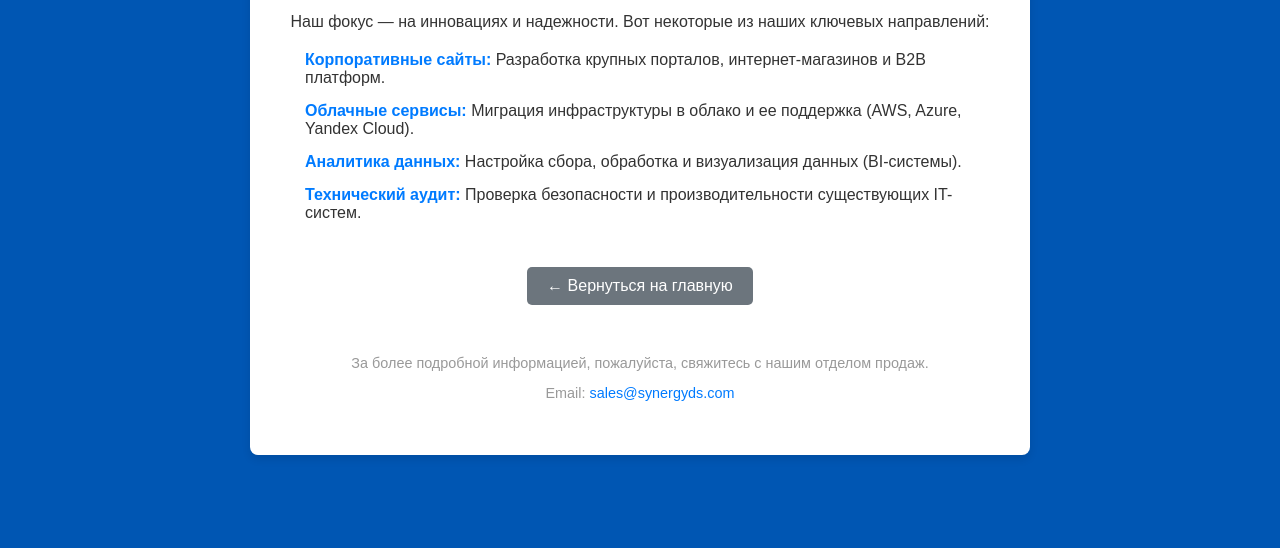
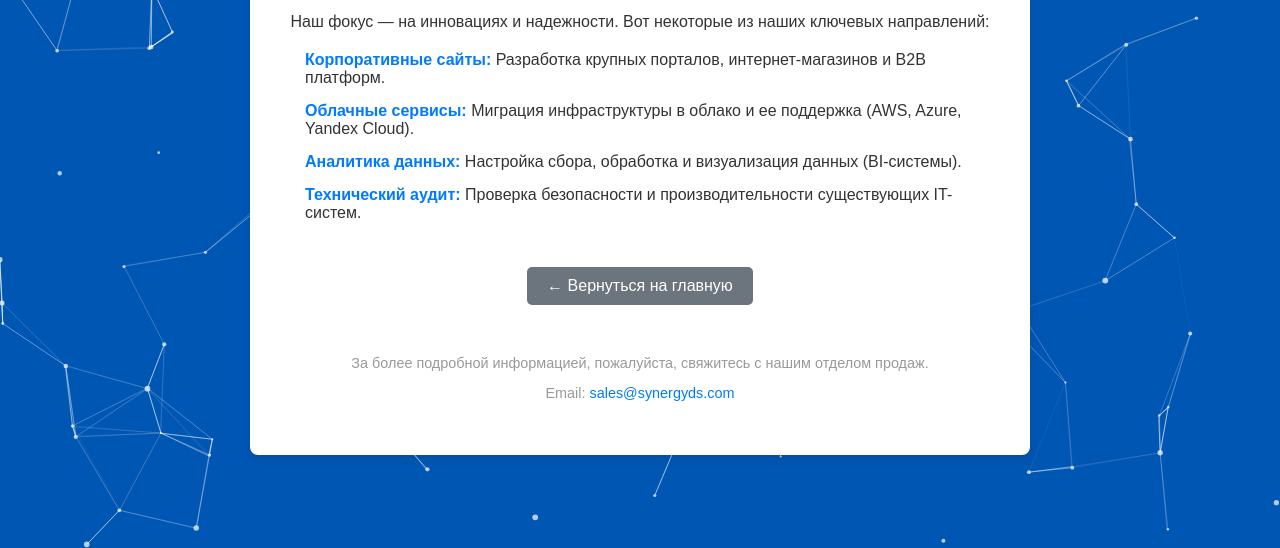
Before and after one commit to JagerSPB/synergy-digital, a plain HTML site: page services.html in a window 1280 px wide. Shown: the part 252-800 px from the top of the page. Drawn offline with Linux system fonts and the light colour scheme.

Commit message:
Add moving point on servises

```diff
--- a/services.html
+++ b/services.html
@@ -5,6 +5,17 @@
     <meta name="viewport" content="width=device-width, initial-scale=1.0">
     <title>Наши Услуги - Synergy Digital Solutions</title>
     <style>
+        /* --- СТИЛИ ДЛЯ CANVAS (АНИМАЦИИ) --- */
+        #particleCanvas {
+            position: fixed;
+            top: 0;
+            left: 0;
+            width: 100%;
+            height: 100%;
+            z-index: 0; /* На заднем плане */
+            pointer-events: none; /* Пропускаем клики сквозь холст */
+        }
+
         /* Мы скопировали стили из index.html, чтобы дизайн был одинаковым! */
         body {
             font-family: Arial, sans-serif;
@@ -18,6 +29,7 @@
             justify-content: center;
             align-items: center;
             min-height: 100vh;
+            position: relative; /* Важно для z-index */
         }
 
         .container {
@@ -28,6 +40,8 @@
             box-shadow: 0 4px 8px rgba(0, 0, 0, 0.1);
             border-radius: 8px;
             color: #333;
+            position: relative; /* Важно! Чтобы контейнер был ПОВЕРХ частиц */
+            z-index: 1;
         }
 
         h1 {
@@ -89,6 +103,9 @@
     </style>
 </head>
 <body>
+    <!-- Холст для анимации -->
+    <canvas id="particleCanvas"></canvas>
+
     <div class="container">
         <h1>Наши основные услуги</h1>
         <h2>Мы предлагаем комплексный подход к цифровизации</h2>
@@ -109,5 +126,125 @@
             <p>Email: <a href="mailto:sales@synergyds.com">sales@synergyds.com</a></p>
         </div>
     </div>
+
+    <script>
+        // --- ЛОГИКА CANVAS (АНИМАЦИЯ) ---
+        // Точная копия скрипта с главной страницы для единства стиля
+        const canvas = document.getElementById('particleCanvas');
+        const ctx = canvas.getContext('2d');
+        let width, height;
+        let particlesArray;
+
+        // Отслеживание мыши
+        let mouse = {
+            x: null,
+            y: null,
+            radius: 150
+        }
+
+        window.addEventListener('mousemove', function(event) {
+            mouse.x = event.x;
+            mouse.y = event.y;
+        });
+
+        window.addEventListener('touchstart', (e) => {
+            mouse.x = e.touches[0].clientX;
+            mouse.y = e.touches[0].clientY;
+        });
+        window.addEventListener('touchmove', (e) => {
+            mouse.x = e.touches[0].clientX;
+            mouse.y = e.touches[0].clientY;
+        });
+
+        class Particle {
+            constructor() {
+                this.x = Math.random() * width;
+                this.y = Math.random() * height;
+                this.size = Math.random() * 2 + 1;
+                this.speedX = (Math.random() * 2) - 1.0;
+                this.speedY = (Math.random() * 2) - 1.0;
+                this.color = 'rgba(255, 255, 255, 0.7)';
+            }
+
+            update() {
+                this.x += this.speedX;
+                this.y += this.speedY;
+
+                if (this.x > width || this.x < 0) this.speedX = -this.speedX;
+                if (this.y > height || this.y < 0) this.speedY = -this.speedY;
+
+                let dx = mouse.x - this.x;
+                let dy = mouse.y - this.y;
+                let distance = Math.sqrt(dx*dx + dy*dy);
+
+                if (distance < mouse.radius && mouse.x != null) {
+                    if (mouse.x < this.x && this.x < width - 10) this.x += 3;
+                    if (mouse.x > this.x && this.x > 10) this.x -= 3;
+                    if (mouse.y < this.y && this.y < height - 10) this.y += 3;
+                    if (mouse.y > this.y && this.y > 10) this.y -= 3;
+                }
+            }
+
+            draw() {
+                ctx.beginPath();
+                ctx.arc(this.x, this.y, this.size, 0, Math.PI * 2, false);
+                ctx.fillStyle = this.color;
+                ctx.fill();
+            }
+        }
+
+        function init() {
+            particlesArray = [];
+            let numberOfParticles = (width * height) / 9000;
+            for (let i = 0; i < numberOfParticles; i++) {
+                particlesArray.push(new Particle());
+            }
+        }
+
+        function animate() {
+            requestAnimationFrame(animate);
+            ctx.clearRect(0, 0, width, height);
+
+            for (let i = 0; i < particlesArray.length; i++) {
+                particlesArray[i].update();
+                particlesArray[i].draw();
+                connect(particlesArray[i], particlesArray);
+            }
+        }
+
+        function connect(currentParticle, particles) {
+            for (let j = 0; j < particles.length; j++) {
+                let distance = ((currentParticle.x - particles[j].x) * (currentParticle.x - particles[j].x))
+                + ((currentParticle.y - particles[j].y) * (currentParticle.y - particles[j].y));
+
+                if (distance < (width/7) * (height/7)) {
+                    let opacityValue = 1 - (distance/10000);
+                    ctx.strokeStyle = 'rgba(255, 255, 255,' + opacityValue + ')';
+                    ctx.lineWidth = 0.5;
+                    ctx.beginPath();
+                    ctx.moveTo(currentParticle.x, currentParticle.y);
+                    ctx.lineTo(particles[j].x, particles[j].y);
+                    ctx.stroke();
+                }
+            }
+        }
+
+        window.addEventListener('resize', function() {
+            width = window.innerWidth;
+            height = window.innerHeight;
+            canvas.width = width;
+            canvas.height = height;
+            init();
+        });
+
+        window.onload = function () {
+            width = window.innerWidth;
+            height = window.innerHeight;
+            canvas.width = width;
+            canvas.height = height;
+            init();
+            animate();
+        };
+    </script>
 </body>
 </html>
```
